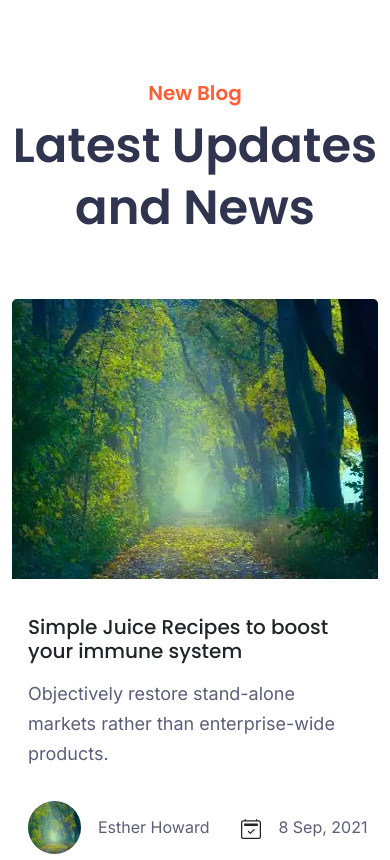
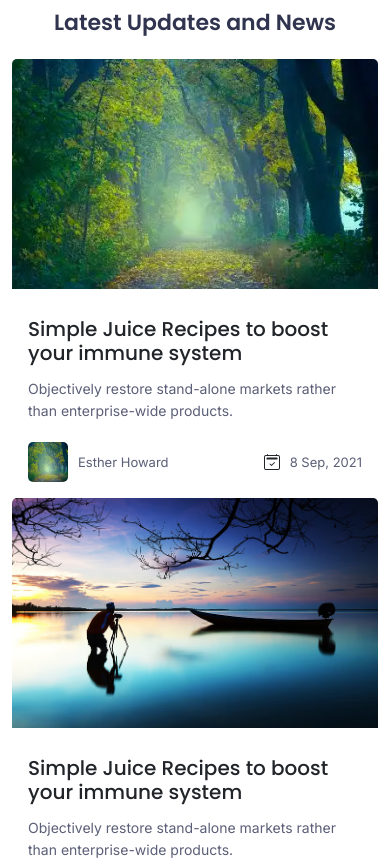
Before and after one commit to basudevkumer/innovale2, a React (Vite) app: page / in a window 390 px wide. Shown: the part 6305-7165 px from the top of the page. Built offline with nearby package versions, Linux system fonts and the light colour scheme.

Commit message:
fixed: added responsive in Update and UpdateCard component responsive

```diff
--- a/src/component/update/Update.jsx
+++ b/src/component/update/Update.jsx
@@ -20,7 +20,7 @@ const Update = () => {
           </Col>
         </Row>
         <Row>
-          <Col lg={4}>
+          <Col lg={4} md={6} sm={12} xs={12}>
             <UpdateCard
               heading={"Simple Juice Recipes to boost your immune system"}
               paragraph={
@@ -32,7 +32,7 @@ const Update = () => {
               dateText={"8 Sep, 2021"}
             />
           </Col>
-          <Col lg={4}>
+          <Col lg={4} md={6} sm={12} xs={12}>
             <UpdateCard
               heading={"Simple Juice Recipes to boost your immune system"}
               paragraph={
@@ -44,7 +44,7 @@ const Update = () => {
               dateText={"8 Sep, 2021"}
             />
           </Col>
-          <Col lg={4}>
+          <Col lg={4} md={6} sm={12} xs={12}>
             <UpdateCard
               heading={"Simple Juice Recipes to boost your immune system"}
               paragraph={
--- a/src/component/update/update.css
+++ b/src/component/update/update.css
@@ -20,3 +20,125 @@
   font-family: "Poppins", sans-serif;
   color: #30344e;
 }
+
+/* Large screens (lg) */
+@media (max-width: 1199.99px) {
+  .updateMain {
+    padding: 100px 0;
+  }
+  .updateTopPartHeadingTwo {
+    font-size: 40px;
+    line-height: 52px;
+  }
+  .updateTopPart {
+    margin-bottom: 50px;
+  }
+}
+
+/* Medium screens (md) */
+@media (max-width: 991.99px) {
+  .updateMain {
+    padding: 80px 0;
+  }
+  .updateTopPartHeadingOne {
+    font-size: 18px;
+    line-height: 26px;
+  }
+  .updateTopPartHeadingTwo {
+    font-size: 36px;
+    line-height: 46px;
+  }
+  .updateTopPart {
+    margin-bottom: 40px;
+  }
+}
+
+/* Small screens (sm) */
+@media (max-width: 767.99px) {
+  .updateMain {
+    padding: 60px 0;
+  }
+  .updateTopPartHeadingOne {
+    font-size: 16px;
+    line-height: 24px;
+  }
+  .updateTopPartHeadingTwo {
+    font-size: 30px;
+    line-height: 40px;
+  }
+  .updateTopPart {
+    margin-bottom: 30px;
+  }
+}
+
+/* Extra small (xs) */
+@media (max-width: 575.99px) {
+  .updateMain {
+    padding: 40px 0;
+  }
+  .updateTopPartHeadingOne {
+    font-size: 15px;
+    line-height: 22px;
+  }
+  .updateTopPartHeadingTwo {
+    font-size: 26px;
+    line-height: 36px;
+  }
+  .updateTopPart {
+    margin-bottom: 24px;
+  }
+}
+
+/* Very small screens */
+@media (max-width: 400.99px) {
+  .updateMain {
+    padding: 30px 0;
+  }
+  .updateTopPartHeadingOne {
+    font-size: 14px;
+    line-height: 20px;
+  }
+  .updateTopPartHeadingTwo {
+    font-size: 22px;
+    line-height: 32px;
+  }
+  .updateTopPart {
+    margin-bottom: 20px;
+  }
+}
+
+/* 320px - 320.99px */
+@media (min-width: 320px) and (max-width: 320.99px) {
+  .updateMain {
+    padding: 20px 0;
+  }
+  .updateTopPartHeadingOne {
+    font-size: 13px;
+    line-height: 18px;
+  }
+  .updateTopPartHeadingTwo {
+    font-size: 20px;
+    line-height: 28px;
+  }
+  .updateTopPart {
+    margin-bottom: 16px;
+  }
+}
+
+/* Below 320px */
+@media (max-width: 319.99px) {
+  .updateMain {
+    padding: 16px 0;
+  }
+  .updateTopPartHeadingOne {
+    font-size: 12px;
+    line-height: 17px;
+  }
+  .updateTopPartHeadingTwo {
+    font-size: 18px;
+    line-height: 26px;
+  }
+  .updateTopPart {
+    margin-bottom: 14px;
+  }
+}
--- a/src/component/updateCard/UpdateCard.jsx
+++ b/src/component/updateCard/UpdateCard.jsx
@@ -1,7 +1,6 @@
 import { Card } from "react-bootstrap";
-
+import { BsCalendar2Check } from "react-icons/bs";
 import "./updateCard.css";
-import { BsCalendar2Check } from "react-icons/bs";
 
 const UpdateCard = ({
   heading,
@@ -15,25 +14,36 @@ const UpdateCard = ({
     <div className="updateCardMain">
       <Card className="updateCardElement">
         <Card.Img variant="top" src={imageSrc} />
+
         <Card.Body>
-          <Card.Title className="updateCardHeading">{heading}</Card.Title>
-          <Card.Text className="updateCardParagraph">{paragraph}</Card.Text>
-          <Card.Body className="nameDatePart">
-            <Card.Body className="nameDatePartOne  nameDatePartCommon">
-              <Card.Img src={personImage} className="nameDatePartPersonImage" />
+          <Card.Title className="updateCardHeading">
+            {heading}
+          </Card.Title>
+
+          <Card.Text className="updateCardParagraph">
+            {paragraph}
+          </Card.Text>
+
+          <div className="nameDatePart">
+            {/* Person */}
+            <div className="nameDatePartCommon">
+              <Card.Img
+                src={personImage}
+                className="nameDatePartPersonImage"
+              />
               <Card.Text className="updateCardParagraphTwo">
                 {personName}
               </Card.Text>
-            </Card.Body>
-            <Card.Body className="nameDatePartTwo  nameDatePartCommon">
-              <Card.Text className="">
-                <BsCalendar2Check className="updateCardIcon "/>
-              </Card.Text>
+            </div>
+
+            {/* Date */}
+            <div className="nameDatePartCommon">
+              <BsCalendar2Check className="updateCardIcon" />
               <Card.Text className="updateCardParagraphTwo">
                 {dateText}
               </Card.Text>
-            </Card.Body>
-          </Card.Body>
+            </div>
+          </div>
         </Card.Body>
       </Card>
     </div>
--- a/src/component/updateCard/updateCard.css
+++ b/src/component/updateCard/updateCard.css
@@ -1,55 +1,126 @@
+/*  Base (Mobile First) */
 .updateCardHeading {
-  font-size: 24px;
+  font-size: 18px;
   font-weight: 600;
-  line-height: 34px;
+  line-height: 26px;
   font-family: "Poppins", sans-serif;
   color: #30344e;
-  padding: 20px 0 8px;
+  padding: 12px 0 5px;
 }
 
 .updateCardParagraph {
   font-family: "Inter", sans-serif;
-  line-height: 30px;
-  font-size: 18px;
-  font-size: 400;
+  line-height: 22px;
+  font-size: 14px;
+  font-weight: 400;
   color: #5b5f77;
 }
+
 .updateCardElement {
   border: 0 !important;
 }
+
 .nameDatePart {
   display: flex;
   padding-left: 0 !important;
+  justify-content: space-between;
+  margin-top: 20px;
 }
-.nameDatePartOne {
-  padding-left: 0 !important;
-}
+
 .nameDatePartCommon {
   display: flex;
   align-items: center;
-  gap: 17px;
+  gap: 10px;
 }
+
 .nameDatePartPersonImage {
-  height: 53px !important;
-  width: 53px !important;
-  border-radius: 50% !important;
+  height: 40px !important;
+  width: 40px !important;
+  border-radius: 50%;
   object-fit: cover;
 }
+
 .updateCardParagraphTwo {
   font-family: "Inter", sans-serif;
-  line-height: 30px;
-  font-size: 16px;
-  font-size: 400;
+  line-height: 22px;
+  font-size: 13px;
   color: #5b5f77;
-  white-space: nowrap;
 }
+
 .card-img,
 .card-img-bottom,
 .card-img-top {
   width: 100%;
-  height: 280px;
-  max-height: 280px;
+  height: 230px;
+  object-fit: cover;
 }
-.updateCardIcon{
-  font-size: 20px;
+
+.updateCardIcon {
+  font-size: 16px;
 }
+
+/*  Small (640px+) */
+@media (min-width: 640px) {
+  .updateCardHeading {
+    font-size: 20px;
+  }
+
+  .updateCardParagraph {
+    font-size: 15px;
+  }
+
+  .card-img {
+    height: 250px;
+  }
+  .updateCardMain{
+    padding-bottom: 20px;
+  }
+}
+
+/*  Medium (768px+) */
+@media (min-width: 768px) {
+  .updateCardHeading {
+    font-size: 22px;
+    line-height: 30px;
+  }
+
+  .updateCardParagraph {
+    font-size: 16px;
+    line-height: 26px;
+  }
+
+  .nameDatePartPersonImage {
+    height: 45px !important;
+    width: 45px !important;
+  }
+
+  .updateCardIcon {
+    font-size: 18px;
+  }
+}
+
+/*  Large (1024px+) */
+@media (min-width: 1024px) {
+  .updateCardHeading {
+    font-size: 24px;
+    line-height: 34px;
+  }
+
+  .updateCardParagraph {
+    font-size: 18px;
+    line-height: 30px;
+  }
+
+  .card-img {
+    height: 280px;
+  }
+
+  .nameDatePartPersonImage {
+    height: 53px !important;
+    width: 53px !important;
+  }
+
+  .updateCardIcon {
+    font-size: 20px;
+  }
+}
```
